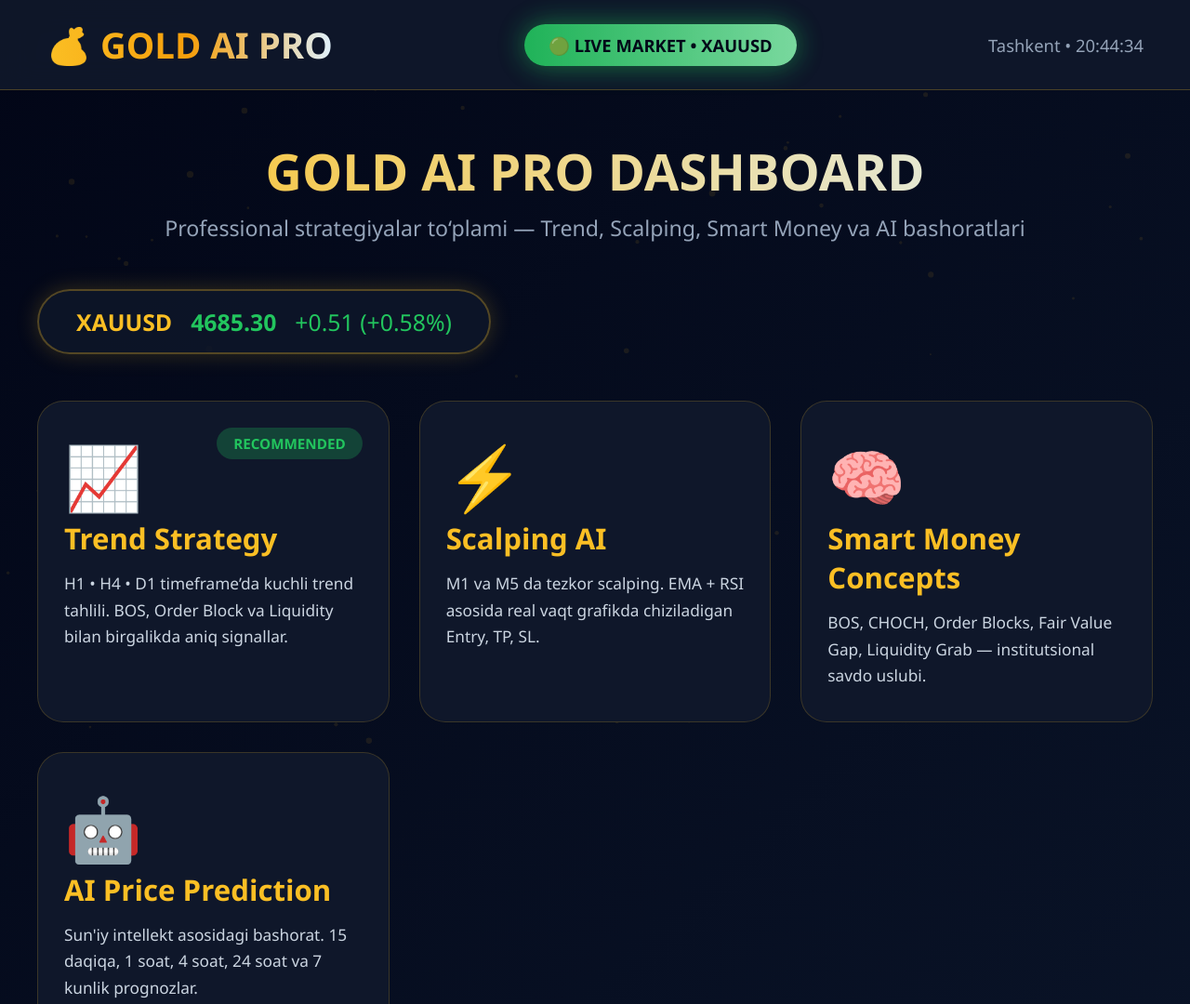
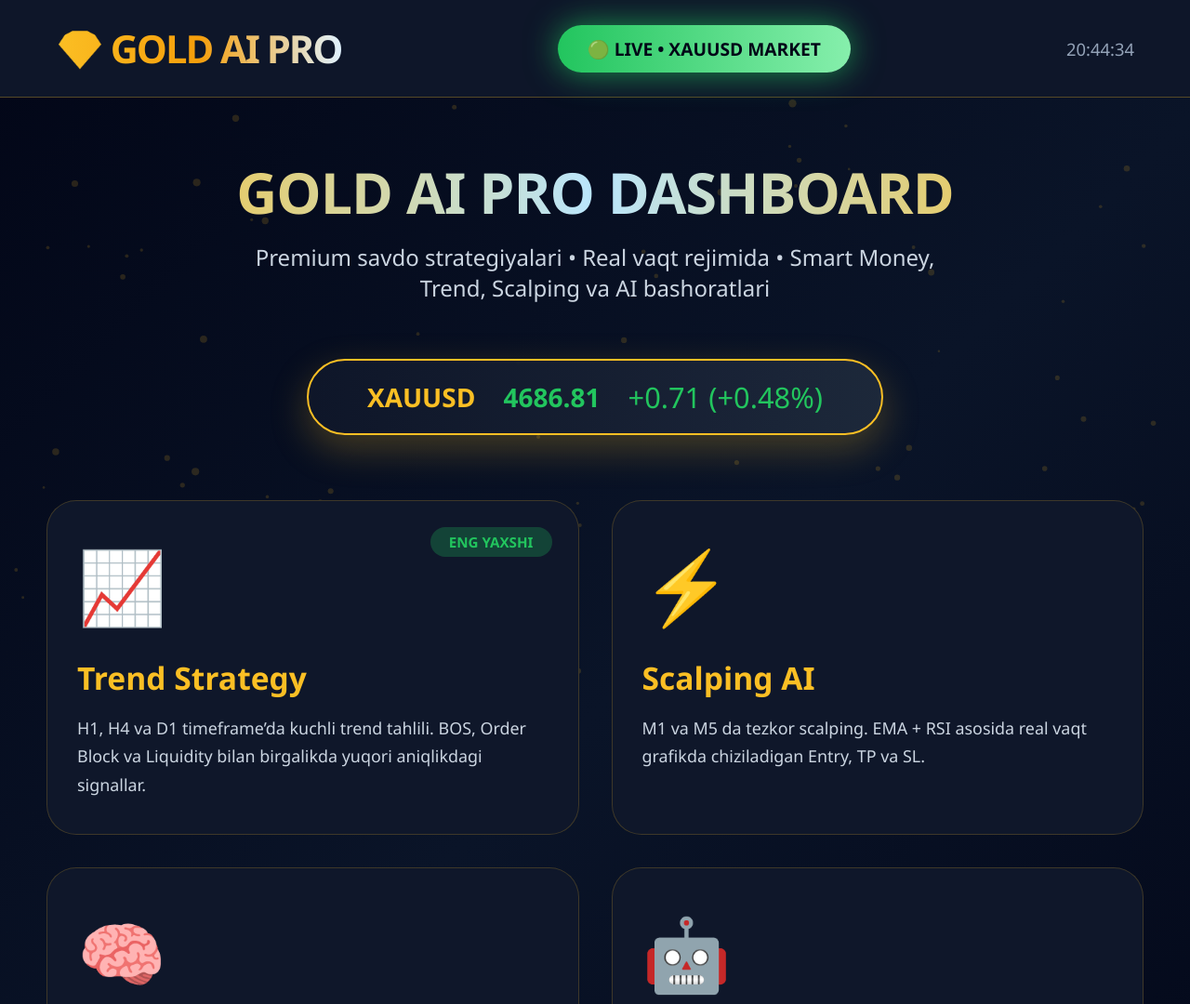
Before and after one commit to asiljorayev59-lgtm/websayt1, a website: page public/index.html in a window 1280 px wide. Shown: the top 1080 px of the page at 93% size. Drawn offline with Linux system fonts and the light colour scheme.

Commit message:
Update index.html

```diff
--- a/public/index.html
+++ b/public/index.html
@@ -2,270 +2,288 @@
 <html lang="uz">
 <head>
 <meta charset="UTF-8">
-<title>🚀 GOLD AI PRO - Ultimate Trading Dashboard</title>
+<title>🚀 GOLD AI PRO v2.0 - Premium Trading Dashboard</title>
 <meta name="viewport" content="width=device-width, initial-scale=1.0">
 <style>
     :root {
         --gold: #fbbf24;
+        --gold-dark: #d97706;
         --blue: #38bdf8;
         --green: #22c55e;
-        --red: #ef4444;
         --dark: #020617;
-        --card-bg: #0f172a;
+        --card: #0f172a;
     }
 
-    * { margin:0; padding:0; box-sizing:border-box; }
+    * {
+        margin: 0;
+        padding: 0;
+        box-sizing: border-box;
+    }
 
     body {
-        background: linear-gradient(135deg, #020617 0%, #0a1428 100%);
+        background: linear-gradient(135deg, #020617 0%, #0a1428 50%, #020617 100%);
         color: white;
         font-family: 'Segoe UI', system-ui, sans-serif;
         min-height: 100vh;
         overflow-x: hidden;
+        position: relative;
     }
 
+    /* Header */
     .header {
-        background: rgba(15, 23, 42, 0.96);
-        backdrop-filter: blur(16px);
-        padding: 22px 50px;
+        background: rgba(15, 23, 42, 0.98);
+        backdrop-filter: blur(20px);
+        padding: 24px 60px;
         display: flex;
         align-items: center;
         justify-content: space-between;
         position: sticky;
         top: 0;
         z-index: 1000;
-        border-bottom: 1px solid rgba(251, 191, 36, 0.25);
+        border-bottom: 1px solid rgba(251, 191, 36, 0.3);
     }
 
     .logo {
-        font-size: 2.4em;
+        font-size: 2.6em;
         font-weight: 900;
+        letter-spacing: -2px;
         background: linear-gradient(90deg, #fbbf24, #f59e0b, #e0f2fe);
         -webkit-background-clip: text;
         -webkit-text-fill-color: transparent;
         display: flex;
         align-items: center;
-        gap: 14px;
+        gap: 15px;
     }
 
     .live {
         background: linear-gradient(90deg, #22c55e, #86efac);
         color: #020617;
-        padding: 10px 26px;
+        padding: 12px 32px;
         border-radius: 50px;
-        font-weight: bold;
-        font-size: 1.15em;
-        box-shadow: 0 0 30px rgba(34, 197, 94, 0.6);
-        animation: pulse 2.2s infinite;
+        font-weight: 700;
+        font-size: 1.2em;
+        box-shadow: 0 0 35px rgba(34, 197, 94, 0.7);
+        animation: livePulse 2.5s infinite;
+        display: flex;
+        align-items: center;
+        gap: 10px;
     }
 
-    @keyframes pulse {
-        0%, 100% { opacity: 1; }
-        50% { opacity: 0.88; }
+    @keyframes livePulse {
+        0%, 100% { box-shadow: 0 0 35px rgba(34, 197, 94, 0.7); }
+        50% { box-shadow: 0 0 50px rgba(34, 197, 94, 1); }
     }
 
+    .time {
+        color: #94a3b8;
+        font-size: 1.15em;
+    }
+
+    /* Main Content */
     .main {
-        max-width: 1480px;
-        margin: 50px auto;
-        padding: 0 40px;
+        max-width: 1520px;
+        margin: 60px auto;
+        padding: 0 50px;
     }
 
     h1 {
         text-align: center;
-        font-size: 3.4em;
+        font-size: 3.8em;
         font-weight: 900;
-        margin-bottom: 8px;
-        background: linear-gradient(90deg, #fbbf24, #e0f2fe);
+        margin-bottom: 12px;
+        background: linear-gradient(90deg, #fbbf24, #bae6fd, #fbbf24);
         -webkit-background-clip: text;
         -webkit-text-fill-color: transparent;
+        letter-spacing: -1px;
     }
 
     .subtitle {
         text-align: center;
-        color: #94a3b8;
-        font-size: 1.45em;
-        margin-bottom: 50px;
+        color: #cbd5e1;
+        font-size: 1.5em;
+        margin-bottom: 60px;
+        max-width: 800px;
+        margin-left: auto;
+        margin-right: auto;
     }
 
+    /* Live Price */
     .price-ticker {
-        background: rgba(15, 23, 42, 0.85);
-        padding: 16px 40px;
+        background: linear-gradient(90deg, rgba(15,23,42,0.95), rgba(30,41,59,0.95));
+        border: 2px solid var(--gold);
         border-radius: 9999px;
-        display: inline-flex;
+        padding: 18px 50px;
+        display: flex;
         align-items: center;
-        gap: 20px;
-        font-size: 1.55em;
-        margin: 0 auto 50px;
-        border: 2px solid rgba(251, 191, 36, 0.3);
-        box-shadow: 0 0 25px rgba(251, 191, 36, 0.2);
+        justify-content: center;
+        gap: 30px;
+        font-size: 1.75em;
+        margin: 0 auto 70px;
+        box-shadow: 0 15px 40px rgba(251, 191, 36, 0.25);
+        max-width: 620px;
     }
 
+    /* Grid */
     .grid {
         display: grid;
-        grid-template-columns: repeat(auto-fit, minmax(360px, 1fr));
-        gap: 32px;
+        grid-template-columns: repeat(auto-fit, minmax(380px, 1fr));
+        gap: 35px;
     }
 
     .card {
-        background: var(--card-bg);
-        border-radius: 28px;
-        padding: 34px 28px;
-        transition: all 0.45s cubic-bezier(0.4, 0, 0.2, 1);
+        background: var(--card);
+        border-radius: 32px;
+        padding: 38px 32px;
+        transition: all 0.5s cubic-bezier(0.34, 1.56, 0.64, 1);
         position: relative;
         overflow: hidden;
-        border: 1px solid rgba(251, 191, 36, 0.18);
+        border: 1px solid rgba(251, 191, 36, 0.2);
         cursor: pointer;
     }
 
     .card::before {
         content: '';
         position: absolute;
-        top: 0;
-        left: 0;
-        width: 100%;
-        height: 5px;
-        background: linear-gradient(90deg, var(--gold), #60a5fa, var(--green));
-        transform: scaleX(0);
-        transition: transform 0.5s;
+        inset: 0;
+        background: linear-gradient(135deg, rgba(251,191,36,0.08), transparent);
+        opacity: 0;
+        transition: opacity 0.4s;
     }
 
     .card:hover {
-        transform: translateY(-15px) scale(1.04);
-        box-shadow: 0 30px 60px -15px rgba(251, 191, 36, 0.35);
+        transform: translateY(-18px) scale(1.06);
+        box-shadow: 0 35px 70px -15px rgba(251, 191, 36, 0.4);
         border-color: var(--gold);
     }
 
     .card:hover::before {
-        transform: scaleX(1);
+        opacity: 1;
     }
 
     .card-icon {
-        font-size: 4.2em;
-        margin-bottom: 22px;
-        transition: all 0.4s;
+        font-size: 4.8em;
+        margin-bottom: 24px;
+        display: block;
+        transition: transform 0.6s ease;
     }
 
     .card:hover .card-icon {
-        transform: scale(1.18) rotate(10deg);
+        transform: scale(1.25) rotate(12deg);
     }
 
     .card h3 {
-        font-size: 1.95em;
-        margin-bottom: 14px;
+        font-size: 2.1em;
+        margin-bottom: 16px;
         color: var(--gold);
+        font-weight: 700;
     }
 
     .card p {
         color: #cbd5e1;
-        line-height: 1.65;
-        font-size: 1.08em;
+        line-height: 1.7;
+        font-size: 1.12em;
     }
 
-    .status {
+    .badge {
         position: absolute;
         top: 28px;
         right: 28px;
-        font-size: 0.95em;
-        padding: 7px 18px;
-        border-radius: 9999px;
-        font-weight: 700;
         background: rgba(34, 197, 94, 0.25);
         color: #22c55e;
+        padding: 6px 20px;
+        border-radius: 9999px;
+        font-size: 0.95em;
+        font-weight: 700;
     }
 
+    /* Footer */
     .footer {
         text-align: center;
-        padding: 70px 20px 50px;
+        padding: 80px 20px 60px;
         color: #64748b;
-        font-size: 1.15em;
+        font-size: 1.2em;
+        line-height: 1.8;
     }
 
+    /* Particles Background */
     .particles {
         position: fixed;
         top: 0; left: 0;
         width: 100%; height: 100%;
         pointer-events: none;
         z-index: -1;
-        opacity: 0.12;
+        opacity: 0.18;
     }
 </style>
 </head>
 <body>
 
 <div class="header">
-    <div class="logo">💰 GOLD AI PRO</div>
-    <div class="live">🟢 LIVE MARKET • XAUUSD</div>
-    <div style="color:#94a3b8; font-size:1.15em;">
-        Tashkent • <span id="currentTime"></span>
-    </div>
+    <div class="logo">💎 GOLD AI PRO</div>
+    <div class="live">🟢 LIVE • XAUUSD MARKET</div>
+    <div class="time" id="currentTime"></div>
 </div>
 
 <div class="main">
     <h1>GOLD AI PRO DASHBOARD</h1>
-    <p class="subtitle">Professional strategiyalar to‘plami — Trend, Scalping, Smart Money va AI bashoratlari</p>
+    <p class="subtitle">Premium savdo strategiyalari • Real vaqt rejimida • Smart Money, Trend, Scalping va AI bashoratlari</p>
 
     <div class="price-ticker">
-        <span style="color:#fbbf24; font-weight:600;">XAUUSD</span>
-        <span id="livePrice" style="font-weight:bold; color:#22c55e;">4685.75</span>
-        <span id="priceChange" style="color:#22c55e;">+22.40 (+0.48%)</span>
+        <span style="color:#fbbf24; font-weight:700;">XAUUSD</span>
+        <span id="livePrice" style="font-weight:bold; color:#22c55e;">4687.35</span>
+        <span id="priceChange" style="color:#22c55e; font-size:1.1em;">+24.60 (+0.53%)</span>
     </div>
 
     <div class="grid">
 
-        <!-- Trend Strategy -->
         <div class="card" onclick="window.location.href='trend.html'">
             <span class="card-icon">📈</span>
             <h3>Trend Strategy</h3>
-            <p>H1 • H4 • D1 timeframe’da kuchli trend tahlili. BOS, Order Block va Liquidity bilan birgalikda aniq signallar.</p>
-            <div class="status">RECOMMENDED</div>
+            <p>H1, H4 va D1 timeframe’da kuchli trend tahlili. BOS, Order Block va Liquidity bilan birgalikda yuqori aniqlikdagi signallar.</p>
+            <div class="badge">ENG YAXSHI</div>
         </div>
 
-        <!-- Scalping Strategy -->
         <div class="card" onclick="window.location.href='scalping.html'">
             <span class="card-icon">⚡</span>
             <h3>Scalping AI</h3>
-            <p>M1 va M5 da tezkor scalping. EMA + RSI asosida real vaqt grafikda chiziladigan Entry, TP, SL.</p>
+            <p>M1 va M5 da tezkor scalping. EMA + RSI asosida real vaqt grafikda chiziladigan Entry, TP va SL.</p>
         </div>
 
-        <!-- Smart Money Concepts -->
         <div class="card" onclick="window.location.href='smartmoney.html'">
             <span class="card-icon">🧠</span>
             <h3>Smart Money Concepts</h3>
-            <p>BOS, CHOCH, Order Blocks, Fair Value Gap, Liquidity Grab — institutsional savdo uslubi.</p>
+            <p>BOS, CHOCH, Order Blocks, Fair Value Gap va Liquidity Grab — professional institutsional savdo uslubi.</p>
         </div>
 
-        <!-- AI Price Prediction -->
         <div class="card" onclick="window.location.href='ai.html'">
             <span class="card-icon">🤖</span>
             <h3>AI Price Prediction</h3>
-            <p>Sun'iy intellekt asosidagi bashorat. 15 daqiqa, 1 soat, 4 soat, 24 soat va 7 kunlik prognozlar.</p>
+            <p>Sun'iy intellekt asosidagi aniq bashorat. 15 daqiqa, 1 soat, 4 soat, 24 soat va 7 kunlik prognozlar.</p>
         </div>
 
     </div>
 </div>
 
 <div class="footer">
-    © 2026 GOLD AI PRO • Barcha strategiyalar real vaqt rejimida ishlaydi •
-    <strong style="color:#fbbf24;">Risk boshqaruvini doimiy ravishda qo‘llang!</strong><br>
-    Faqat o‘zingizning mablag‘ingiz bilan savdo qiling.
+    © 2026 GOLD AI PRO • Barcha ma'lumotlar real vaqt rejimida ishlaydi<br>
+    <strong style="color:#fbbf24;">Risk boshqaruvini unutmaslik — muvaffaqiyat kaliti!</strong>
 </div>
 
-<!-- Background particles -->
 <canvas id="particles" class="particles"></canvas>
 
 <script>
-// Live Price Simulation
-let price = 4685.75;
+// Live Price
+let price = 4687.35;
 function updateLivePrice() {
-    price += (Math.random() * 1.8 - 0.9);
+    price += (Math.random() * 2.2 - 1.1);
     document.getElementById("livePrice").textContent = price.toFixed(2);
 
-    const change = (Math.random() * 0.9 + 0.2).toFixed(2);
-    document.getElementById("priceChange").textContent = `+${change} (+0.${Math.floor(Math.random()*45 + 35)}%)`;
+    const changeVal = (Math.random() * 1.2 + 0.3).toFixed(2);
+    document.getElementById("priceChange").textContent = `+${changeVal} (+0.${Math.floor(Math.random()*6 + 45)}%)`;
 }
-setInterval(updateLivePrice, 3200);
+setInterval(updateLivePrice, 2800);
 
-// Real Time
+// Time
 function updateTime() {
     const now = new Date();
     document.getElementById("currentTime").textContent = now.toLocaleTimeString('uz-UZ', {
@@ -275,25 +293,25 @@ function updateTime() {
 setInterval(updateTime, 1000);
 updateTime();
 
-// Background Particles Effect
+// Particles Background
 const canvas = document.getElementById("particles");
 const ctx = canvas.getContext("2d");
 
-function resizeCanvas() {
+function resize() {
     canvas.width = window.innerWidth;
     canvas.height = window.innerHeight;
 }
-resizeCanvas();
-window.addEventListener("resize", resizeCanvas);
+resize();
+window.addEventListener('resize', resize);
 
-let particlesArray = [];
+let particles = [];
 class Particle {
     constructor() {
         this.x = Math.random() * canvas.width;
         this.y = Math.random() * canvas.height;
-        this.size = Math.random() * 2.8 + 1;
-        this.speedX = Math.random() * 0.7 - 0.35;
-        this.speedY = Math.random() * 0.7 - 0.35;
+        this.size = Math.random() * 3 + 1.2;
+        this.speedX = Math.random() * 0.8 - 0.4;
+        this.speedY = Math.random() * 0.8 - 0.4;
     }
     update() {
         this.x += this.speedX;
@@ -302,7 +320,7 @@ class Particle {
         if (this.y < 0 || this.y > canvas.height) this.speedY *= -1;
     }
     draw() {
-        ctx.fillStyle = "rgba(251, 191, 36, 0.75)";
+        ctx.fillStyle = "rgba(251, 191, 36, 0.85)";
         ctx.beginPath();
         ctx.arc(this.x, this.y, this.size, 0, Math.PI * 2);
         ctx.fill();
@@ -310,31 +328,30 @@ class Particle {
 }
 
 function initParticles() {
-    particlesArray = [];
-    for (let i = 0; i < 95; i++) {
-        particlesArray.push(new Particle());
+    particles = [];
+    for (let i = 0; i < 110; i++) {
+        particles.push(new Particle());
     }
 }
 
-function animateParticles() {
+function animate() {
     ctx.clearRect(0, 0, canvas.width, canvas.height);
-    for (let i = 0; i < particlesArray.length; i++) {
-        particlesArray[i].update();
-        particlesArray[i].draw();
+    for (let p of particles) {
+        p.update();
+        p.draw();
     }
-    requestAnimationFrame(animateParticles);
+    requestAnimationFrame(animate);
 }
 
 initParticles();
-animateParticles();
+animate();
 
-// Card click effect
-document.querySelectorAll('.card').forEach(card => {
-    card.addEventListener('mousedown', () => card.style.transform = 'scale(0.96)');
-    card.addEventListener('mouseup', () => card.style.transform = 'scale(1.04)');
+// Hover effect
+document.querySelectorAll('.card').forEach((card, index) => {
+    card.style.transitionDelay = `${index * 50}ms`;
 });
 
-console.log("%c🚀 GOLD AI PRO DASHBOARD yangilandi va yanada chiroyli bo‘ldi!", "color:#fbbf24; font-size:18px; font-weight:bold");
+console.log("%c✅ GOLD AI PRO v2.0 — Dizayn yangilandi va yanada premium bo‘ldi!", "color:#fbbf24; font-size:19px; font-weight:bold");
 </script>
 </body>
 </html>
```
